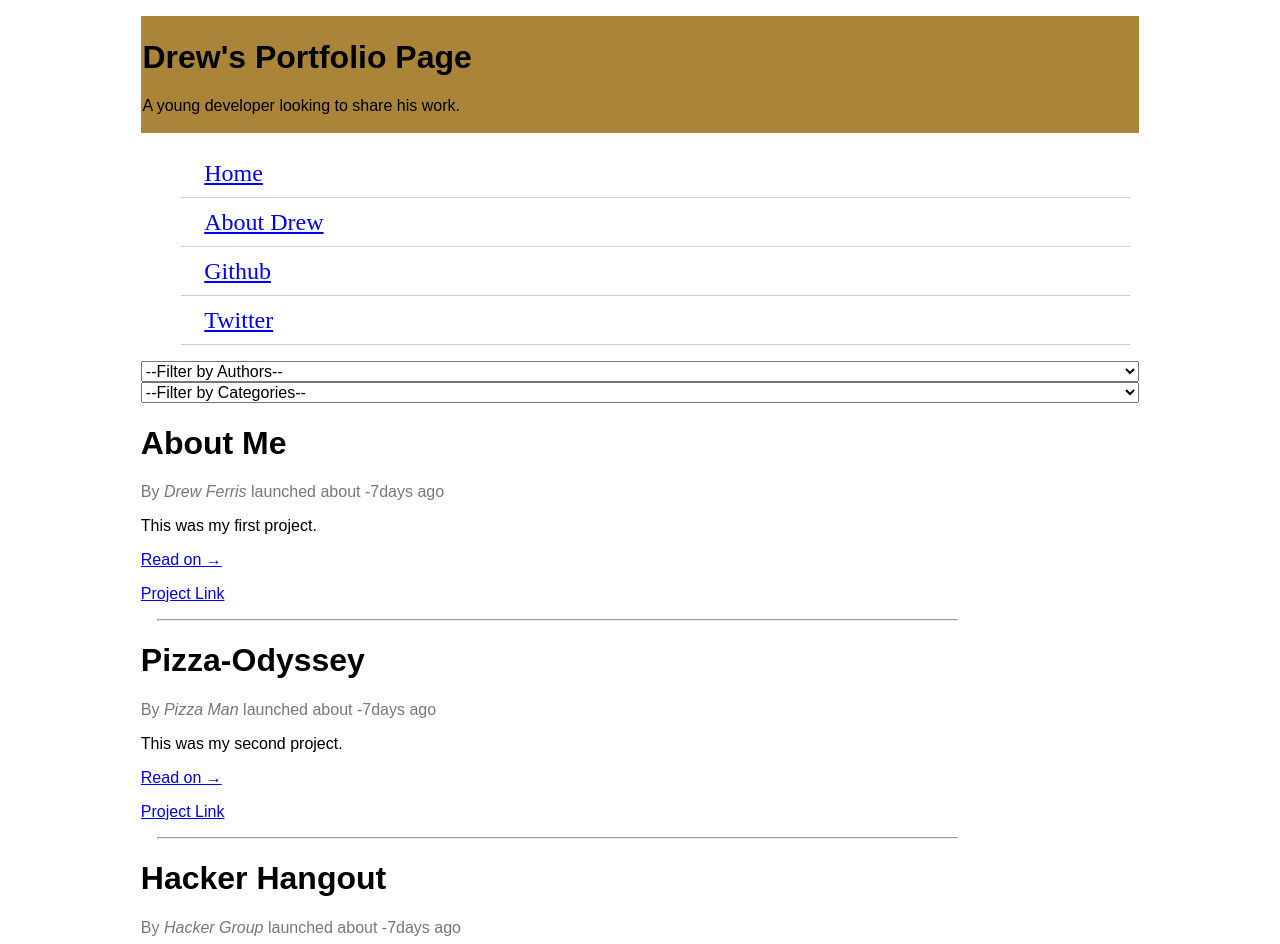
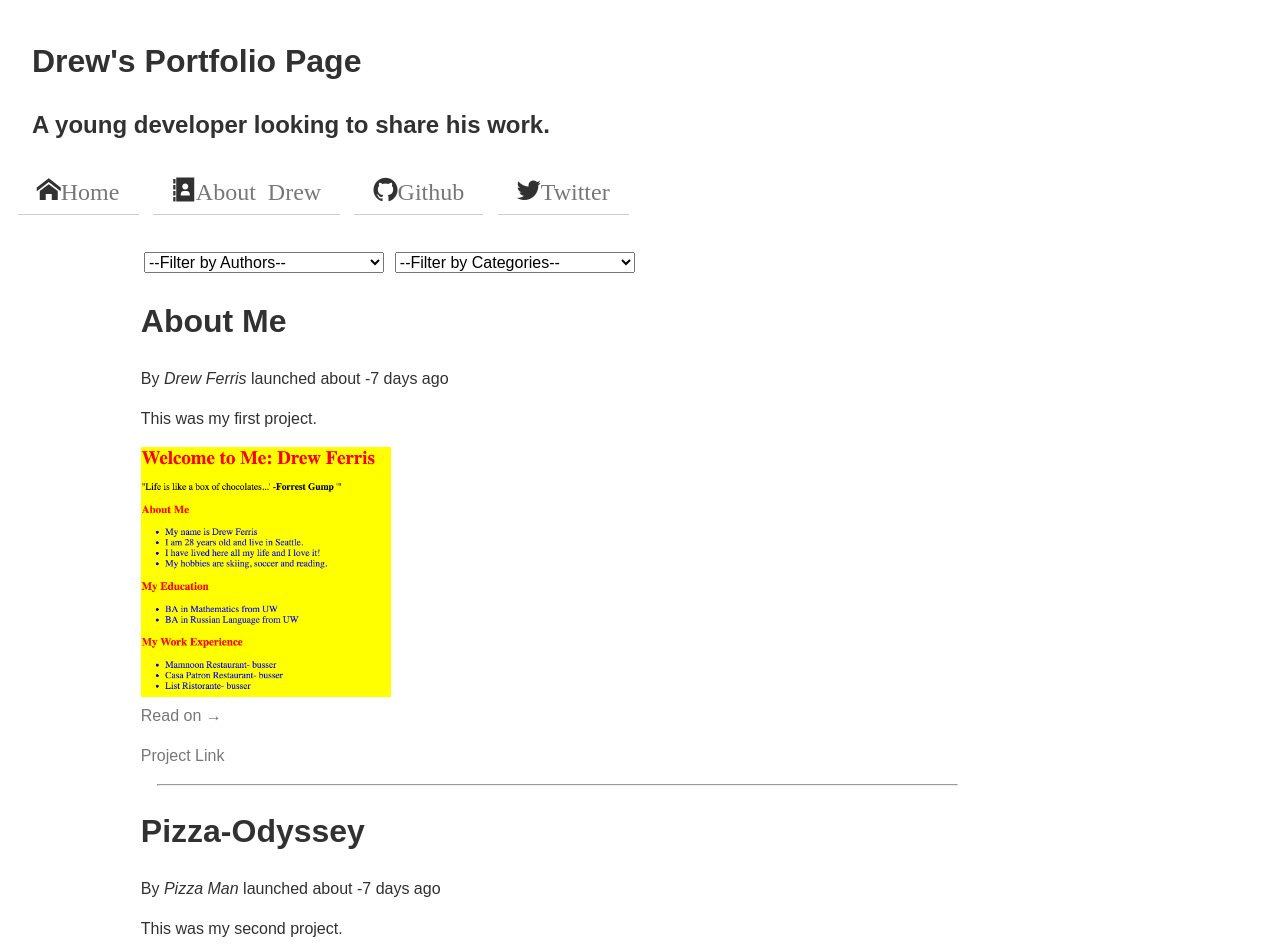
Before and after one commit to drewferris/class1-portfolio-assignment, a plain HTML site: page index.html in a window 1280 px wide. Shown: the top 944 px of the page. Drawn offline with nearby package versions, Linux system fonts and the light colour scheme.

Commit message:
added some css so still works on mobile but also added images

```diff
--- a/index.html
+++ b/index.html
@@ -3,25 +3,31 @@
   <head>
     <meta charset='utf-8'>
     <title>Portfolio</title>
+    <meta name="viewport" content="width=device-width, initial-scale=1">
     <link rel="stylesheet" href="vendor/styles/normalize.css">
     <link rel="stylesheet" href="styles/icons.css">
     <link rel="stylesheet" href="styles/base.css">
+    <link rel="stylesheet" href="styles/layout.css">
     <link rel="stylesheet" href="styles/modules.css">
   </head>
   <body>
-    <main>
-      <header class="site-header">
+      <header class="site-header clear-fix">
+        <section class="heading-group-h1">
         <h1>Drew's Portfolio Page</h1>
-        <p>A young developer looking to share his work.</p>
-      </header>
+        <h2>A young developer looking to share his work.</h2>
+        </section>
         <nav class="main-nav">
+          <div class="icon-menu">
+          </div>
           <ul>
             <li class="tab icon-home" data-content="projects"><a href="#">Home</a></li>
-          <li class="tab icon-happy" data-content="about"><a href="#">About Drew</a></li>
-          <li class="tab icon-twitter3"><a href="https://github.com/drewferris" target="_blank">Github</a></li>
-          <li class="tab icon-github"><a href="https://twitter.com/ddf8029" target="_blank">Twitter</a></li>
+            <li class="tab icon-address-book" data-content="about"><a href="#">About Drew</a></li>
+            <li class="tab icon-github"><a href="https://github.com/drewferris" target="_blank">Github</a></li>
+            <li class="tab icon-twitter"><a href="https://twitter.com/ddf8029" target="_blank">Twitter</a></li>
           </ul>
         </nav>
+      </header>
+      <main>
         <section id="projects" class="tab-content">
           <div>
             <ul id="filters">
@@ -69,6 +75,9 @@
           </section>
         </section>
     </main>
+    <footer>
+      &copy; Drew Ferris
+    </footer>
     <script src="https://ajax.googleapis.com/ajax/libs/jquery/2.2.2/jquery.min.js"></script>
     <script src="scripts/projects.js"></script>
     <script src="scripts/portfolioView1.js"></script><script src="scripts/portfolio.js"></script>
--- a/scripts/portfolio.js
+++ b/scripts/portfolio.js
@@ -19,9 +19,10 @@ Project.prototype.toHtml = function(){
   $newProject.find('address').html(this.author);
   $newProject.find('h1').html(this.title);
   $newProject.find('a').attr('href', this.projectLink);
+  $newProject.find('time[pubdate]').attr('datetime', this.launchedOn);
   $newProject.find('time[pubdate]').attr('title', this.launchedOn);
 
-  $newProject.find('time').html('about ' + parseInt((new Date() - new Date(this.launchedOn)) / 60 / 60 / 24 / 1000) + 'days ago');
+  $newProject.find('time').html('about ' + parseInt((new Date() - new Date(this.launchedOn))/60/60/24/1000)+ ' days ago');
 
   $newProject.append('<hr>');
 
--- a/scripts/projects.js
+++ b/scripts/projects.js
@@ -5,7 +5,7 @@ var rawData = [
     author: 'Drew Ferris',
     launchedOn: '2016-04-21',
     projectLink:'file:///Users/drewferris/cf/201/about-me/index.html',
-    body: '<p>This was my first project.</p><p>It is pretty simple.</p><p>I know the CSS is bad.</p><p>But it also had a guessing game.</p>'
+    body: '<p>This was my first project.</p><p>It is pretty simple.</p><p>I know the CSS is bad.</p><p>But it also had a guessing game.</p><img src="img/about.png" class="about">'
   },
   {
     title: 'Pizza-Odyssey',
@@ -13,7 +13,7 @@ var rawData = [
     author: 'Pizza Man',
     launchedOn: '2016-04-21',
     projectLink:'file:///Users/drewferris/cf/201/pizza-odyssey/sales-data.html',
-    body: '<p>This was my second project.</p><p>It is a little bit better</p><p>Check out all the pizza data.</p><p>You can add more data if you like.</p>'
+    body: '<p>This was my second project.</p><p>It is a little bit better</p><p>Check out all the pizza data.</p><p>You can add more data if you like.</p><img src="img/pizza.png" class="about">'
   },
   {
     title: 'Hacker Hangout',
@@ -21,6 +21,6 @@ var rawData = [
     author: 'Hacker Group',
     launchedOn: '2016-04-21',
     projectLink:'http://ckperez.github.io/hackerhangout/',
-    body: '<p>This is the most recent project I took part in.</p><p>It is badass huh?</p><p>My group was pretty badass</p><p>Find a Hacky place!</p>'
+    body: '<p>This is the most recent project I took part in.</p><p>It is badass huh?</p><p>My group was pretty badass</p><p>Find a Hacky place!</p><img src="img/hack.png" class="about">'
   }
 ];
--- a/styles/base.css
+++ b/styles/base.css
@@ -1,5 +1,7 @@
 body {
   padding: 1em;
+  line-height: 1.5;
+  color: #313131;
 }
 
 main {
@@ -15,3 +17,24 @@ hr {
   margin: 1em;
   width: 80%;
 }
+
+img {
+  max-width: 100%;
+}
+
+p {
+  font-size: 1em;
+}
+
+a, a:link, a:active {
+  text-decoration: none;
+  color: #777;
+}
+
+a:hover, a:focus {
+  color: #29506D;
+}
+
+a:visited {
+
+}
--- a/styles/icons.css
+++ b/styles/icons.css
@@ -1,16 +1,17 @@
-font-face {
+@font-face {
     font-family: 'icomoon';
-	src:url('fonts/icomoon.eot?wfb79s');
-	src:url('fonts/icomoon.eot?wfb79s#iefix') format('embedded-opentype'),
-		url('fonts/icomoon.ttf?wfb79s') format('truetype'),
-		url('fonts/icomoon.woff?wfb79s') format('woff'),
-		url('fonts/icomoon.svg?wfb79s#icomoon') format('svg');
+    src:    url('fonts/icomoon.eot?bo4rwq');
+    src:    url('fonts/icomoon.eot?bo4rwq#iefix') format('embedded-opentype'),
+        url('fonts/icomoon.ttf?bo4rwq') format('truetype'),
+        url('fonts/icomoon.woff?bo4rwq') format('woff'),
+        url('fonts/icomoon.svg?bo4rwq#icomoon') format('svg');
     font-weight: normal;
     font-style: normal;
 }
 
 [class^="icon-"], [class*=" icon-"] {
-	font-family: 'icomoon';
+    /* use !important to prevent issues with browser extensions that change fonts */
+    font-family: 'icomoon' !important;
     speak: none;
     font-style: normal;
     font-weight: normal;
@@ -24,47 +25,17 @@ font-face {
 }
 
 .icon-home:before {
-	content: "\e908";
-}
-.icon-home3:before {
     content: "\e900";
 }
 .icon-address-book:before {
     content: "\e901";
 }
-.icon-rocket:before {
-	content: "\e909";
-}
-.icon-power:before {
-	content: "\e90a";
-}
 .icon-menu:before {
     content: "\e902";
 }
-.icon-link:before {
+.icon-twitter:before {
     content: "\e903";
 }
-.icon-happy:before {
+.icon-github:before {
     content: "\e904";
 }
-.icon-happy2:before {
-	content: "\e905";
-}
-.icon-plus:before {
-	content: "\e90b";
-}
-.icon-minus:before {
-	content: "\e90c";
-}
-.icon-cross:before {
-	content: "\e90d";
-}
-.icon-checkmark:before {
-	content: "\e90e";
-}
-.icon-twitter3:before {
-	content: "\e906";
-}
-.icon-github:before {
-	content: "\e907";
-}
--- /dev/null
+++ b/styles/layout.css
@@ -0,0 +1,48 @@
+.pull-left {
+  float:left;
+}
+
+.pull-right {
+  float: right;
+}
+
+.about {
+  height: 250px;
+  width: 250px;
+}
+
+.clearfix::after {
+  content: "";
+  diplay: table;
+  clear: both;
+}
+/*::after puts something on the direct parent child after it here .clearfix*/
+
+.heading-group-h1 {
+  max-width: 80%;
+}
+
+#filters select {
+  width: 90%;
+  margin: .2em 5;
+}
+
+@media only screen and (min-width: 640px)
+{
+  .heading-group-h1 {
+    padding: 1em .1em .1em 2em;
+    float: none;
+  }
+
+/*makes it so making window smaller works*/
+
+  #filters select {
+    width: 15em;
+    margin: .2em .2em;
+  }
+
+  #filters li {
+    width: 20em;
+    display: inline;
+  }
+}
--- a/styles/modules.css
+++ b/styles/modules.css
@@ -1,14 +1,35 @@
 /* TODO: Give the site header a nice background color, from your selected color scheme. */
 
-.site-header {
-  padding: .1em;
-  background-color: #AA8439;
+/*.site-header {
+  background: #FFEAAA;
+}*/
+
+.heading-group-h1 {
+  float: left;
+  padding: 0 0 .2em 1em;
+}
+
+.icon-menu {
+  font-size: 2em;
+  float: right;
+  margin-top: 0.67em;
+  margin-right: 0.67em;
 }
 
 .main-nav {
+  padding: 0.1em;
+}
+
+.main-nav ul {
+  display: none;
+  list-style: none;
   padding: 0;
-  list-style: none;
   clear: both;
+}
+/*clear both makes its so it clears the elements that are floating right or left*/
+
+.main-nav:hover ul {
+  display: block;
 }
 
 .main-nav li {
@@ -18,28 +39,13 @@
   border-bottom: 1px solid #ccc;
 }
 
-/* TODO: Style the filters so they look good on small screens:
-    Use the full width, and remove the list bullet. */
-
 #filters {
   padding: 0;
-
-}
-
-select {
-  width: 100%;
-}
-
-#filters select {
-
+  list-style: none;
 }
 
 .template {
   display: none;
-}
-
-.byline {
-  color: #777;
 }
 
 .byline a {
@@ -47,14 +53,16 @@ select {
   text-decoration: none;
 }
 
-.pull-left {
-  float: left;
+@media only screen and (min-width: 640px) {
+  .icon-menu {
+    display: none;
+  }
+  .main-nav ul {
+    display: block;
+    width: 100%;
+  }
+  .main-nav li {
+    display: inline-block;
+    padding: 0.5em 0.8em;
+  }
 }
-
-.pull-right {
-  float: right;
-}
-
-ul {
-  list-style: none;
-}
```
Also changed, not shown: img/about.png (added), img/hack.png (added), img/pizza.png (added), styles/fonts/icomoon.ttf, styles/fonts/icomoon.woff, 3 other files. Lines whose indentation alone changed are shown as unchanged.
